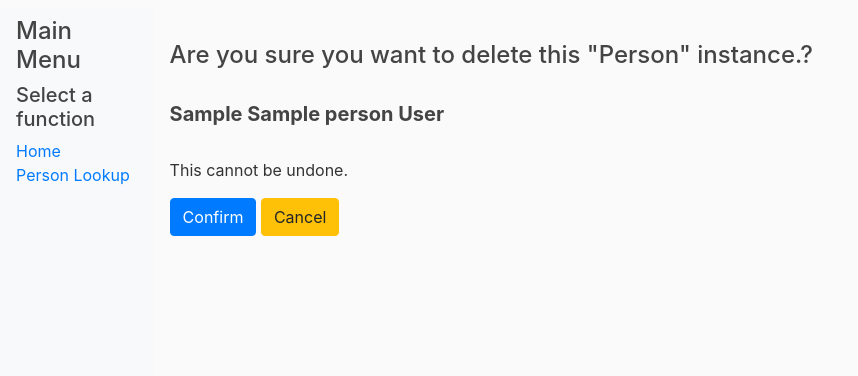
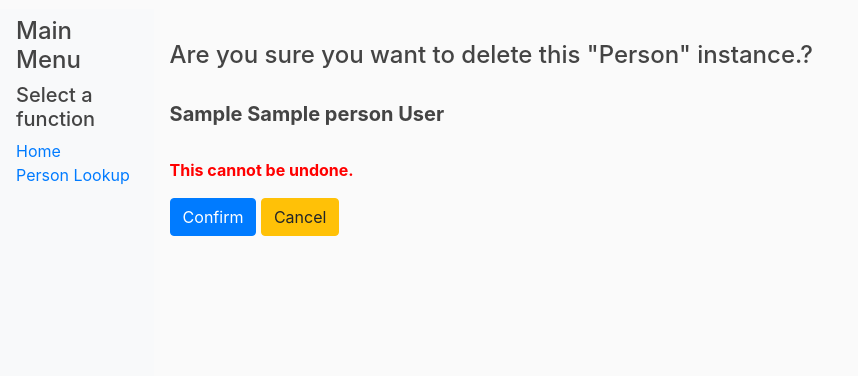
Before and after one commit to JordanHyatt/django-aux, a Django app: page /main/person-delete/1 in a window 1280 px wide. Shown: the part 71-447 px from the top of the page, without its empty margins (0-858 px from the left). Run offline with Django 4.2, Linux system fonts and the light colour scheme; tables that the repository leaves empty hold one stand-in row (values such as "Sample post"); some libraries are stand-ins or nearby versions.

Commit message:
Added more warning formatting to delete.html template

```diff
--- a/django_aux/templates/django_aux/delete.html
+++ b/django_aux/templates/django_aux/delete.html
@@ -9,7 +9,7 @@
     <br>
     <h5><b> {{ object }}</b></h5>
     <br>
-    This cannot be undone.
+    <b><font color='red'>This cannot be undone.</font></b>
     </p>
     <input class="btn btn-primary" type="submit" value="Confirm">
     <input class="btn btn-primary btn-warning" type="submit" name="cancel" value="Cancel">
--- a/setup.cfg
+++ b/setup.cfg
@@ -1,6 +1,6 @@
 [metadata]
 name = django-aux
-version = 0.0.23
+version = 0.0.24
 description = Useful Mixins for Django Projects
 long_description = file: README.md
 url = https://github.com/JordanHyatt
```
